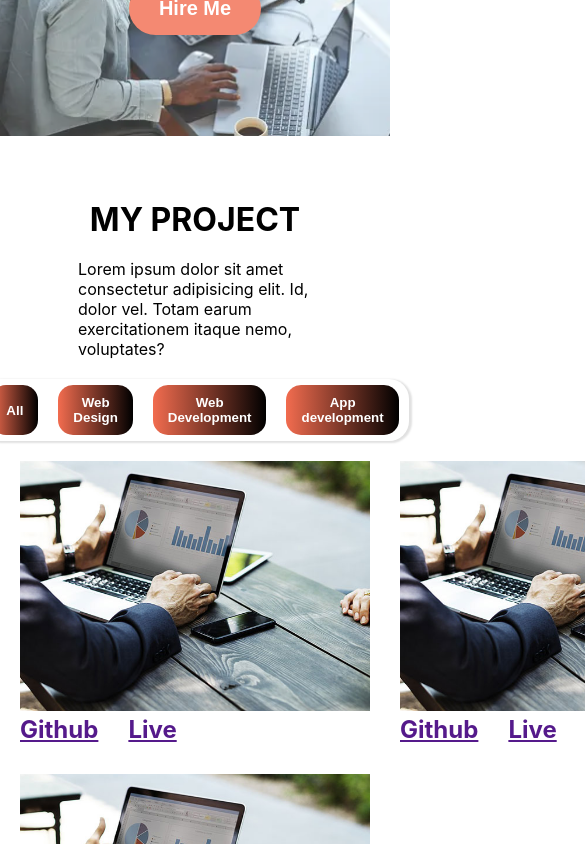
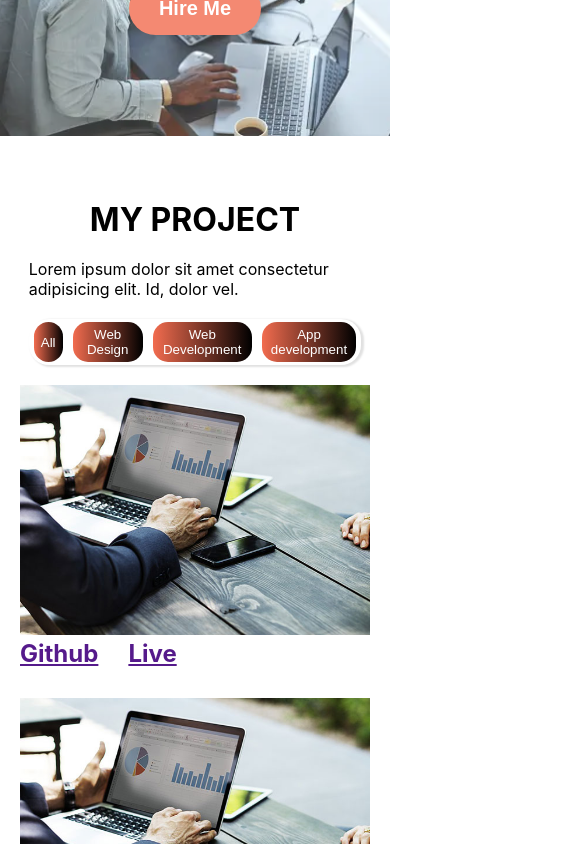
Before and after one commit to Taofeeq001/My-Portfolio, a React (Create React App) app: page / in a window 390 px wide. Shown: the part 4440-5284 px from the top of the page, 585 px wide, since content can reach past the window. Built offline with nearby package versions, Linux system fonts and the light colour scheme; a web font is replaced by a local one.

Commit message:
updated project page responsiveness

```diff
--- a/src/Components/Pages/Projects/Project.css
+++ b/src/Components/Pages/Projects/Project.css
@@ -83,3 +83,23 @@
         transform: rotate(360deg);
     }
 }
+
+@media screen and (max-width: 950px) {
+    .project{
+        padding: 4rem 20px;
+    }
+    .project-content{
+        width: 95%;
+    }
+    .done-proj{
+        grid-template-columns: 1fr;
+    }
+    .btns{
+        gap: 10px;
+        padding: 3px 5px;
+    }
+    .btns button{
+        font-weight: 200;
+        padding: 5px 7px;
+    }
+}
--- a/src/Components/Pages/Projects/Project.jsx
+++ b/src/Components/Pages/Projects/Project.jsx
@@ -7,14 +7,16 @@
     return(
         <div className="project">
             <div className="project-content">
-                    <h1>MY PROJECT</h1>
-                    <p>Lorem ipsum dolor sit amet consectetur adipisicing elit. Id, dolor vel. Totam earum exercitationem itaque nemo, voluptates?</p>
+                <h1>MY PROJECT</h1>
+                <p>Lorem ipsum dolor sit amet consectetur adipisicing elit. Id, dolor vel.</p>
+
                 <div className="btns">
                     <button>All</button>
                     <button>Web Design</button>
                     <button>Web Development</button>
                     <button>App development</button>
                 </div>
+
                 <div className="done-proj">
                     {
                         Data.map((data)=>{
```
